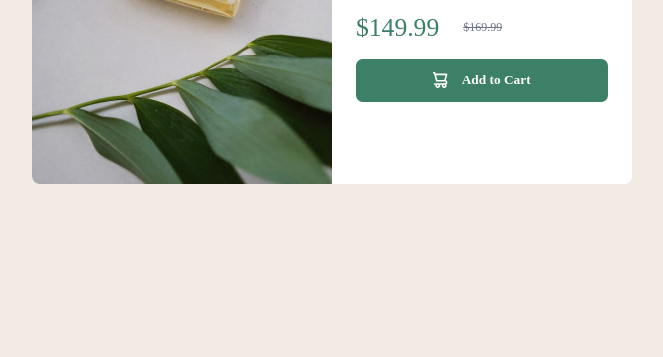
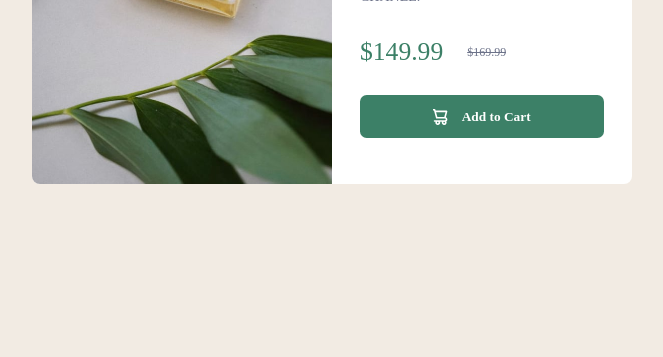
Before and after one commit to Sytreacy/product-preview-card-component-challenge, a plain HTML site: page index.html in a window 1280 px wide. Shown: the part 443-800 px from the top of the page, without its empty margins (308-971 px from the left). Drawn offline with Linux system fonts and the light colour scheme; a web font is replaced by a local one.

Commit message:
edit: card spacing

```diff
--- a/styles.css
+++ b/styles.css
@@ -60,8 +60,8 @@ body{
 }
 
 .card{
-  padding: 1.5em;
-  gap: 1em;
+  padding: 1.75em;
+  gap: 1.75em;
   flex-direction: column;
 }
 
```
